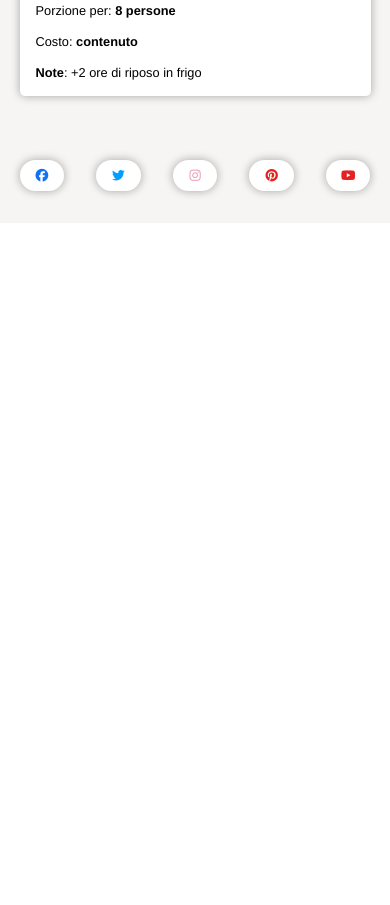
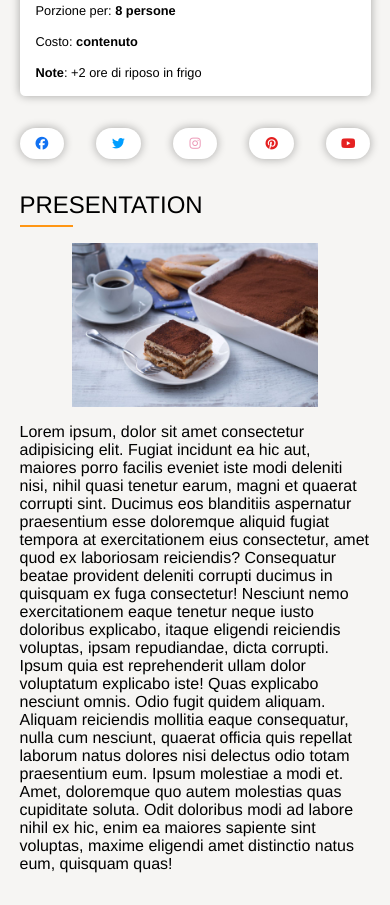
Before and after one commit to fedebacci/htmlcss-responsive-layout, a plain HTML site: page index.html in a window 390 px wide. Shown: the part 435-1340 px from the top of the page. Before the commit the page ends 844 px from the top, so only its background shows below. Drawn offline with Linux system fonts and the light colour scheme.

Commit message:
inserimento sezione presentation (mobile only)

```diff
--- a/assets/css/style.css
+++ b/assets/css/style.css
@@ -102,6 +102,11 @@ section {
     border: 0;
 }
 /* AGGIUNTE */
+.clearfix::after {
+    content: '';
+    display: table;
+    clear: both;
+}
 .display-none {
     display: none;
 }
@@ -174,6 +179,9 @@ main {
     margin-bottom: 1rem;
 }
 /* #social-buttons */
+#social-buttons {
+    padding: 0;
+}
 #social-buttons .btn-social {
     width: 100%;
     text-align: center;
@@ -206,3 +214,24 @@ main {
 #advertisement img {
     width: 100%;
 }
+/* #presentation */
+#presentation h2 {
+    text-transform: uppercase;
+    font-weight: normal;
+    position: relative;
+    padding-bottom: .5rem;
+}
+#presentation h2::after {
+    content: '';
+    position: absolute;
+    bottom: 0;
+    left: 0;
+    height: 2px;
+    background-color: #FF9614;
+    width: 4ch;
+}
+#presentation img {
+    max-width: 70%;
+    display: block;
+    margin: 1rem auto;
+}
--- a/index.html
+++ b/index.html
@@ -119,10 +119,36 @@
         </section>
         <section id="advertisement" class="display-none display-md-block">
             <div class="container">
-                <div class="row">
-                    <div class="col-100">
-                        <img src="./assets/img/banner.png" alt="Advertisement">
-                    </div>
+                <!-- Row e colonna non necessarie. Le potrei mettere per completezza (come detto da Donato durante primo es. con griglia) e funzionerebbe allo stesso identico modo -->
+                <!-- <div class="row">
+                    <div class="col-100"> -->
+                <img src="./assets/img/banner.png" alt="Advertisement">
+                <!-- </div>
+                </div> -->
+            </div>
+        </section>
+        <section id="presentation">
+            <div class="container">
+                <!-- Anche qui verificare funzionamento in griglia com eper sez. sopra -->
+                <h2>Presentation</h2>
+                <div class="clearfix">
+                    <img src="./assets/img/tiramisu.jpg" alt="Tiramisù">
+                    <p>Lorem ipsum, dolor sit amet consectetur adipisicing elit. Fugiat incidunt ea hic aut, maiores
+                        porro facilis eveniet iste modi deleniti nisi, nihil quasi tenetur earum, magni et quaerat
+                        corrupti sint.
+                        Ducimus eos blanditiis aspernatur praesentium esse doloremque aliquid fugiat tempora at
+                        exercitationem eius consectetur, amet quod ex laboriosam reiciendis? Consequatur beatae
+                        provident deleniti corrupti ducimus in quisquam ex fuga consectetur!
+                        Nesciunt nemo exercitationem eaque tenetur neque iusto doloribus explicabo, itaque eligendi
+                        reiciendis voluptas, ipsam repudiandae, dicta corrupti. Ipsum quia est reprehenderit ullam dolor
+                        voluptatum explicabo iste! Quas explicabo nesciunt omnis.
+                        Odio fugit quidem aliquam. Aliquam reiciendis mollitia eaque consequatur, nulla cum nesciunt,
+                        quaerat officia quis repellat laborum natus dolores nisi delectus odio totam praesentium eum.
+                        Ipsum molestiae a modi et.
+                        Amet, doloremque quo autem molestias quas cupiditate soluta. Odit doloribus modi ad labore nihil
+                        ex hic, enim ea maiores sapiente sint voluptas, maxime eligendi amet distinctio natus eum,
+                        quisquam quas!
+                    </p>
                 </div>
             </div>
         </section>
```
